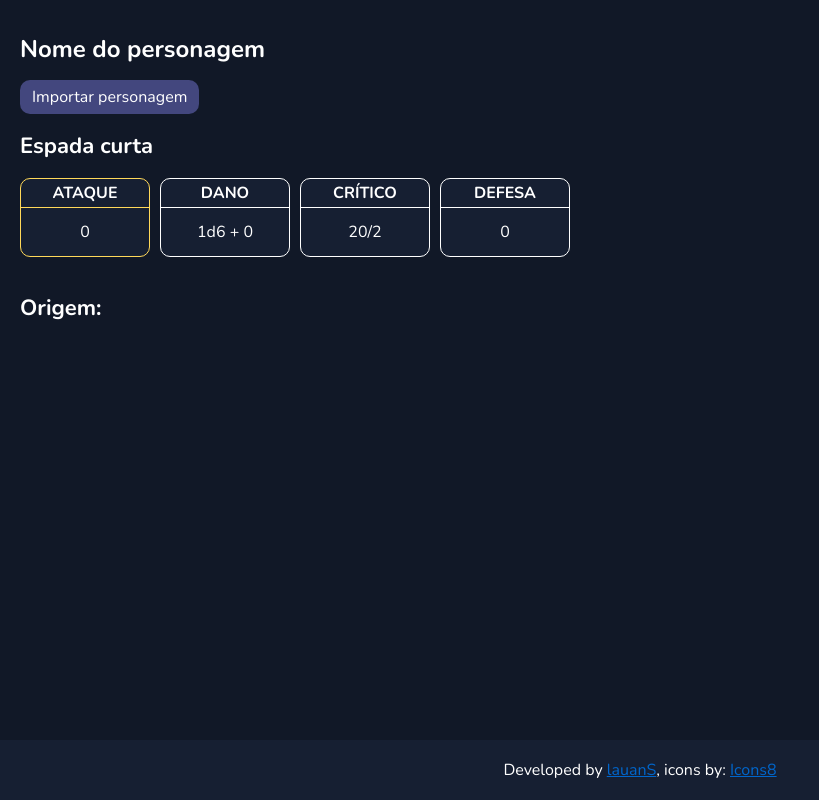
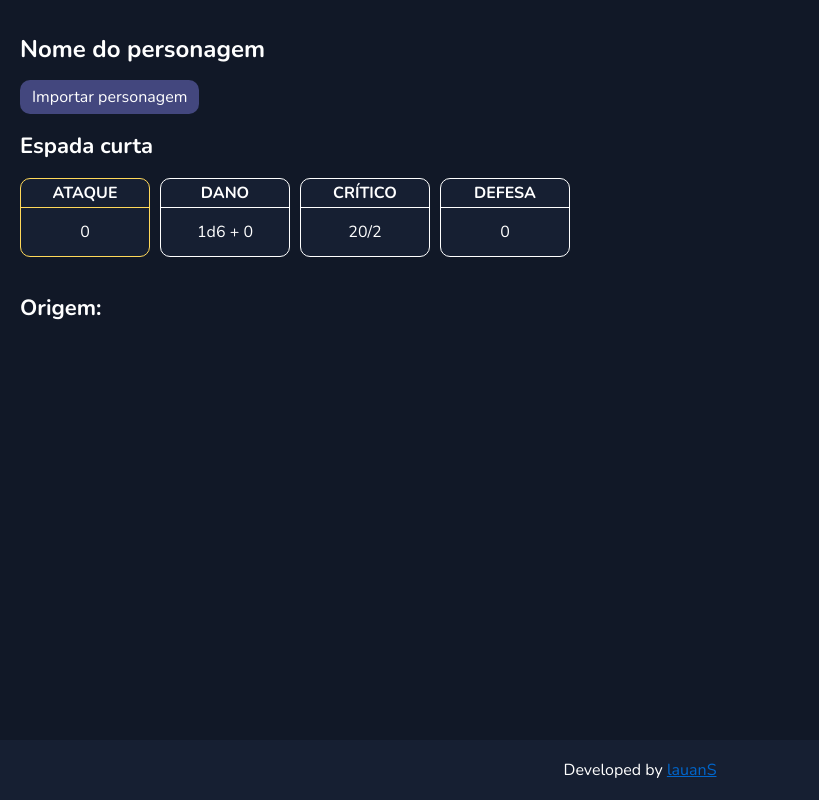
Before and after one commit to lauanS/sp-sheet, a Vue app: page / in a window 1280 px wide. Shown: the whole page, without its empty margins (0-819 px from the left). Built offline with nearby package versions, Linux system fonts and the light colour scheme.

Commit message:
:speech_balloon: Removes obsolete link

```diff
--- a/src/components/FooterSection.vue
+++ b/src/components/FooterSection.vue
@@ -1,6 +1,6 @@
 <template>
   <footer>
-    <p>Developed by <a target="_blank" href="https://github.com/lauanS">lauanS</a>, icons by:  <a target="_blank" href="https://icons8.com">Icons8</a></p>
+    <p>Developed by <a target="_blank" href="https://github.com/lauanS">lauanS</a></p>
   </footer>
 </template>
 
```
